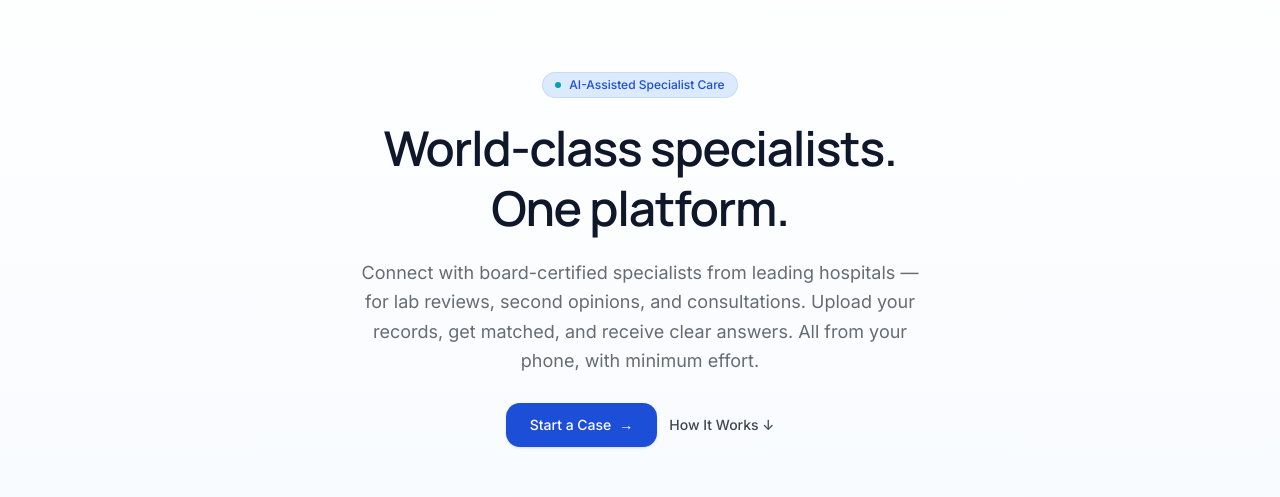
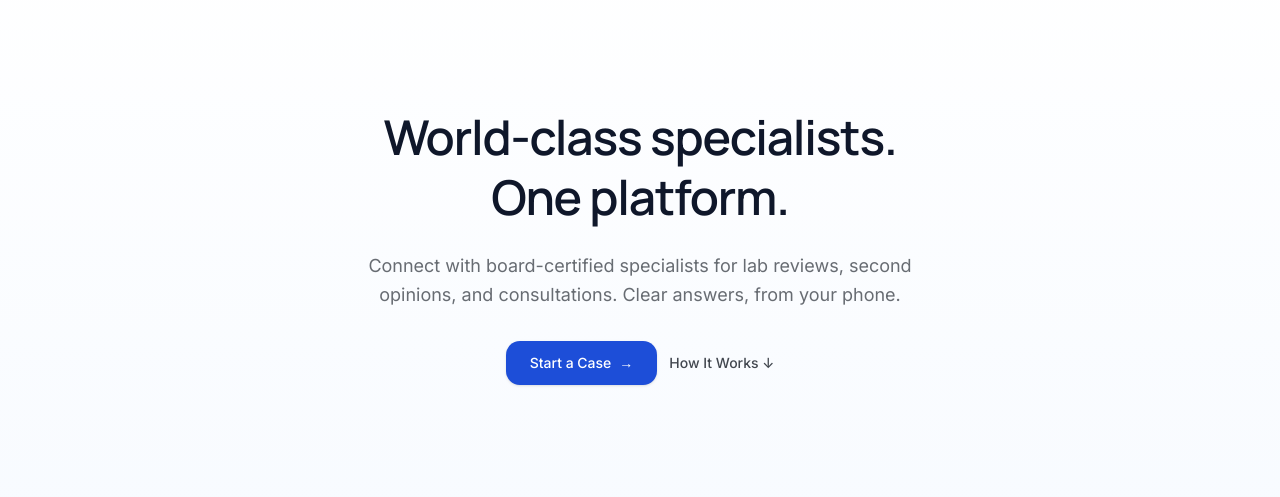
Before and after one commit to HassenShirdon/drBubalcare, a Next.js app: page / in a window 1280 px wide. Shown: the part 154-651 px from the top of the page. Built offline with nearby package versions, Linux system fonts and the light colour scheme; no server answers; the database is empty.

Commit message:
style: simplify hero section — remove badge, condense copy

```diff
--- a/components/landing-page/hero-section.tsx
+++ b/components/landing-page/hero-section.tsx
@@ -24,12 +24,7 @@ export default function HeroSection() {
       <div className="absolute top-1/2 left-1/2 -translate-x-1/2 -translate-y-1/2 w-[600px] h-[600px] rounded-full bg-healing-teal/5 blur-3xl -z-10" />
 
       <div className="relative z-10 max-w-4xl mx-auto w-full">
-        <div className="text-center max-w-2xl mx-auto space-y-5">
-          <div className="inline-flex items-center space-x-2 bg-evidence-blue-light px-3 py-1 rounded-full text-clinical-navy text-xs font-medium border border-clinical-navy/10">
-            <span className="w-1.5 h-1.5 rounded-full bg-healing-teal" aria-hidden="true" />
-            <span>AI-Assisted Specialist Care</span>
-          </div>
-
+        <div className="text-center max-w-2xl mx-auto space-y-6">
           <h1 className="font-headline-md text-4xl md:text-5xl text-text-medical-black tracking-tight font-semibold leading-tight text-balance">
             World-class specialists.
             <br />
@@ -37,10 +32,8 @@ export default function HeroSection() {
           </h1>
 
           <p className="font-body-lg text-base md:text-lg text-on-surface-variant/80 leading-relaxed max-w-xl mx-auto">
-            Connect with board-certified specialists from leading hospitals —
-            for lab reviews, second opinions, and consultations. Upload your
-            records, get matched, and receive clear answers. All from your phone,
-            with minimum effort.
+            Connect with board-certified specialists for lab reviews, second
+            opinions, and consultations. Clear answers, from your phone.
           </p>
 
           <div className="pt-2 flex items-center justify-center gap-3">
```
